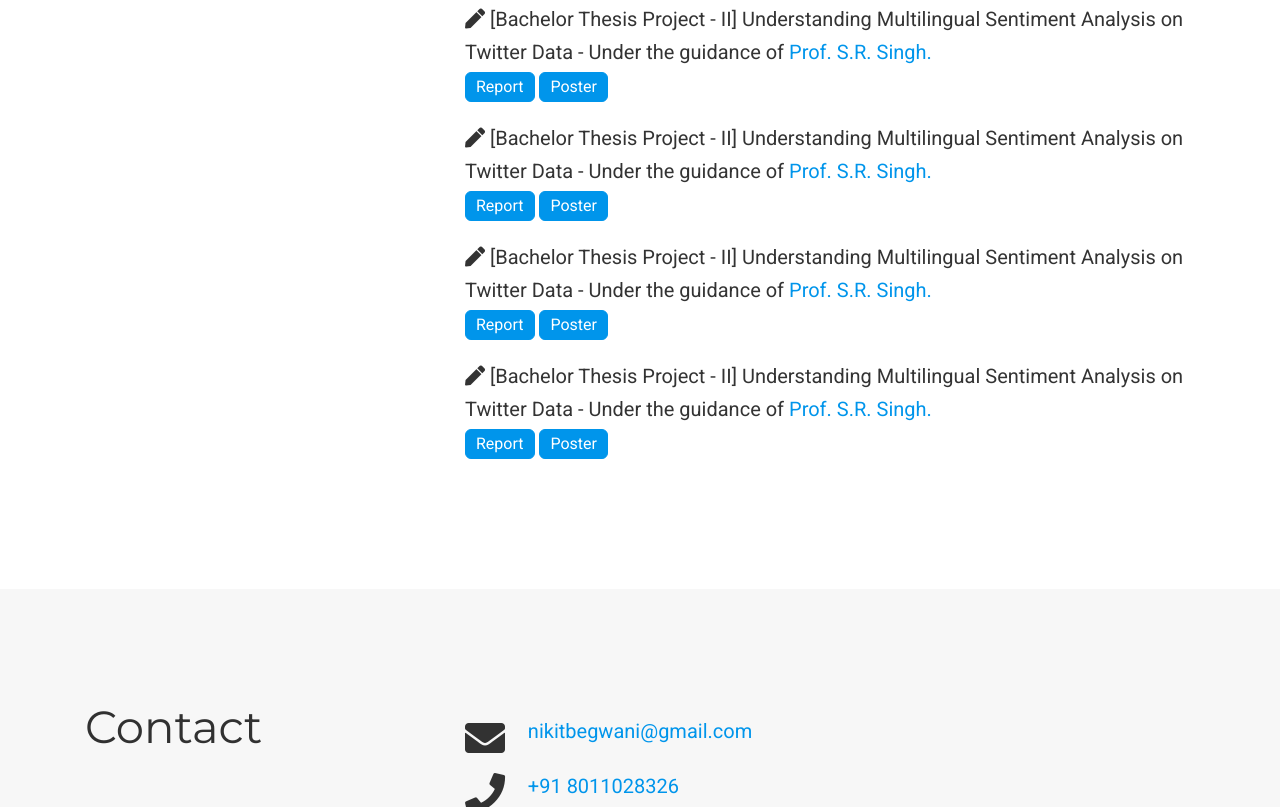
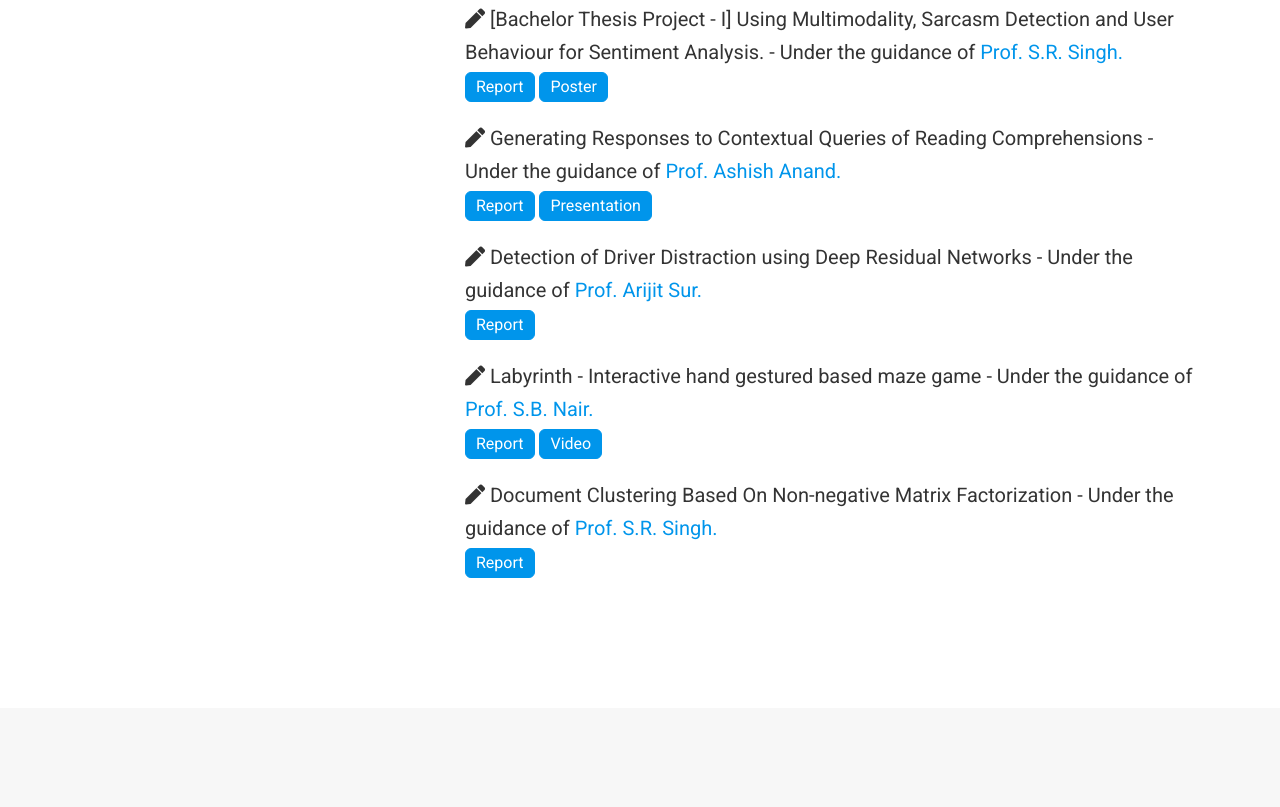
Before and after one commit to nikitbegwani/nikitbegwani.github.io, a plain HTML site: page index.html in a window 1280 px wide. Shown: the part 2053-2860 px from the top of the page. Drawn offline with nearby package versions, Linux system fonts and the light colour scheme; some icons are missing.

Commit message:
Updated Projects

```diff
--- a/index.html
+++ b/index.html
@@ -749,14 +749,14 @@
   <div  style="margin-bottom: 1 rem" itemscope itemtype="http://schema.org/CreativeWork">
   <i class="fa fa-pen" aria-hidden="true"></i>
   <span itemprop="ProjName">
-    [Bachelor Thesis Project - II] Understanding Multilingual Sentiment Analysis on Twitter Data - Under the guidance of <a class="" href="https://www.iitg.ac.in/ranbir/" target="_blank" rel="noopener">Prof. S.R. Singh</span>.
+    [Bachelor Thesis Project - I] Using Multimodality, Sarcasm Detection and User Behaviour for Sentiment Analysis. - Under the guidance of <a class="" href="https://www.iitg.ac.in/ranbir/" target="_blank" rel="noopener">Prof. S.R. Singh</span>.
   <p>
 
-<a class="btn btn-primary btn-outline btn-xs" href="https://goo.gl/oAvDif" target="_blank" rel="noopener">
+<a class="btn btn-primary btn-outline btn-xs" href="https://goo.gl/gEP1A1" target="_blank" rel="noopener">
   Report
 </a>
 
-  <a class="btn btn-primary btn-outline btn-xs" href="https://goo.gl/wunZsJ" target="_blank" rel="noopener">
+  <a class="btn btn-primary btn-outline btn-xs" href="https://goo.gl/XW7n2U" target="_blank" rel="noopener">
     Poster
   </a>
 </p>
@@ -769,18 +769,17 @@
   <div  style="margin-bottom: 1 rem" itemscope itemtype="http://schema.org/CreativeWork">
   <i class="fa fa-pen" aria-hidden="true"></i>
   <span itemprop="ProjName">
-    [Bachelor Thesis Project - II] Understanding Multilingual Sentiment Analysis on Twitter Data - Under the guidance of <a class="" href="https://www.iitg.ac.in/ranbir/" target="_blank" rel="noopener">Prof. S.R. Singh</span>.
+    Generating Responses to Contextual Queries of Reading Comprehensions - Under the guidance of <a class="" href="http://www.iitg.ac.in/anand.ashish/" target="_blank" rel="noopener">Prof. Ashish Anand</span>.
   <p>
 
-<a class="btn btn-primary btn-outline btn-xs" href="https://goo.gl/oAvDif" target="_blank" rel="noopener">
+<a class="btn btn-primary btn-outline btn-xs" href="https://goo.gl/k9C1c7" target="_blank" rel="noopener">
   Report
 </a>
 
-  <a class="btn btn-primary btn-outline btn-xs" href="https://goo.gl/wunZsJ" target="_blank" rel="noopener">
-    Poster
+  <a class="btn btn-primary btn-outline btn-xs" href="https://goo.gl/vXMZQV" target="_blank" rel="noopener">
+    Presentation
   </a>
 </p>
-
 
 
   </div>
@@ -789,15 +788,29 @@
   <div  style="margin-bottom: 1 rem" itemscope itemtype="http://schema.org/CreativeWork">
   <i class="fa fa-pen" aria-hidden="true"></i>
   <span itemprop="ProjName">
-    [Bachelor Thesis Project - II] Understanding Multilingual Sentiment Analysis on Twitter Data - Under the guidance of <a class="" href="https://www.iitg.ac.in/ranbir/" target="_blank" rel="noopener">Prof. S.R. Singh</span>.
+    Detection of Driver Distraction using Deep Residual Networks - Under the guidance of <a class="" href="https://www.iitg.ac.in/arijit/" target="_blank" rel="noopener">Prof. Arijit Sur</span>.
   <p>
 
-<a class="btn btn-primary btn-outline btn-xs" href="https://goo.gl/oAvDif" target="_blank" rel="noopener">
+<a class="btn btn-primary btn-outline btn-xs" href="https://goo.gl/1eMJS3" target="_blank" rel="noopener">
   Report
 </a>
 
-  <a class="btn btn-primary btn-outline btn-xs" href="https://goo.gl/wunZsJ" target="_blank" rel="noopener">
-    Poster
+
+
+  </div>
+
+  <div  style="margin-bottom: 1 rem" itemscope itemtype="http://schema.org/CreativeWork">
+  <i class="fa fa-pen" aria-hidden="true"></i>
+  <span itemprop="ProjName">
+    Labyrinth - Interactive hand gestured based maze game - Under the guidance of <a class="" href="https://www.iitg.ac.in/sbnair/" target="_blank" rel="noopener">Prof. S.B. Nair</span>.
+  <p>
+
+<a class="btn btn-primary btn-outline btn-xs" href="https://goo.gl/Y3uRRg" target="_blank" rel="noopener">
+  Report
+</a>
+
+  <a class="btn btn-primary btn-outline btn-xs" href="https://goo.gl/vajBHM" target="_blank" rel="noopener">
+    Video
   </a>
 </p>
 
@@ -808,16 +821,13 @@
   <div  style="margin-bottom: 1 rem" itemscope itemtype="http://schema.org/CreativeWork">
   <i class="fa fa-pen" aria-hidden="true"></i>
   <span itemprop="ProjName">
-    [Bachelor Thesis Project - II] Understanding Multilingual Sentiment Analysis on Twitter Data - Under the guidance of <a class="" href="https://www.iitg.ac.in/ranbir/" target="_blank" rel="noopener">Prof. S.R. Singh</span>.
+   Document Clustering Based On Non-negative Matrix Factorization - Under the guidance of <a class="" href="https://www.iitg.ac.in/ranbir/" target="_blank" rel="noopener">Prof. S.R. Singh</span>.
   <p>
 
-<a class="btn btn-primary btn-outline btn-xs" href="https://goo.gl/oAvDif" target="_blank" rel="noopener">
+<a class="btn btn-primary btn-outline btn-xs" href="https://goo.gl/UHmsFb" target="_blank" rel="noopener">
   Report
 </a>
 
-  <a class="btn btn-primary btn-outline btn-xs" href="https://goo.gl/wunZsJ" target="_blank" rel="noopener">
-    Poster
-  </a>
 </p>
 
 
```
